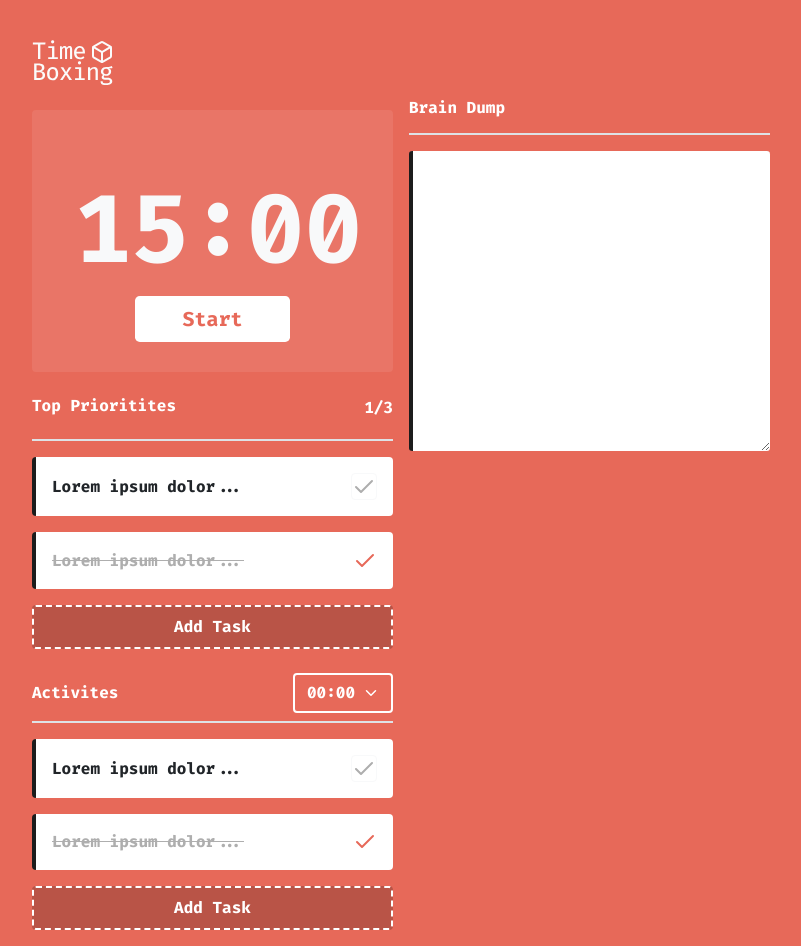
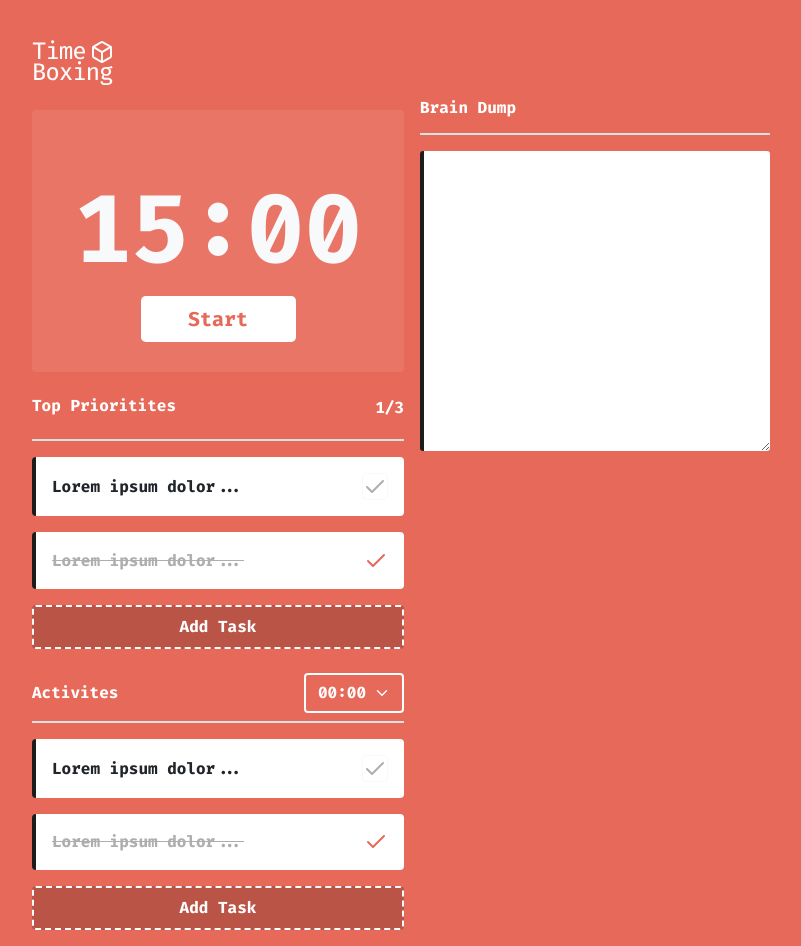
Before and after one commit to filipemelo2002/time-boxing, a React (Create React App) app: page / in a window 1280 px wide. Shown: the whole page, without its empty margins (239-1040 px from the left). Built offline with nearby package versions, Linux system fonts and the light colour scheme.

Commit message:
TB-21 Fix Timer text size

```diff
--- a/src/styles/components/_timer_component.scss
+++ b/src/styles/components/_timer_component.scss
@@ -1,10 +1,22 @@
 .timer-component {
   background: #ffffff15;
   padding: 3.9375rem 2.625rem 1.875rem 2.625rem;
-  max-width: 22.5625rem;
   width: 100%;
   h1 {
-    font-size: 6rem;
+    font-size: 5rem;
+    @include media-breakpoint-up (xl) {
+      font-size: 6rem;
+    }
+    @include media-breakpoint-down(lg) {
+      font-size: 5rem;
+    }
+
+    @include media-breakpoint-down(md) {
+      font-size: 4rem;
+    }
+    @include media-breakpoint-down(sm) {
+      font-size: 3rem;
+    }
   }
 
   button {
```
